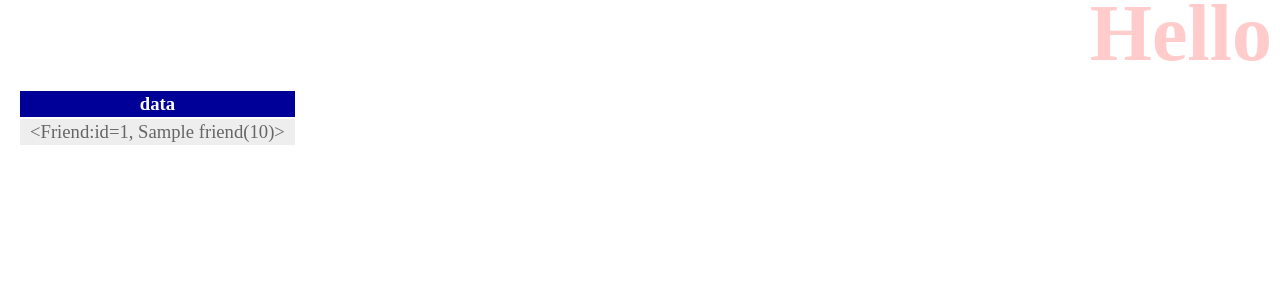
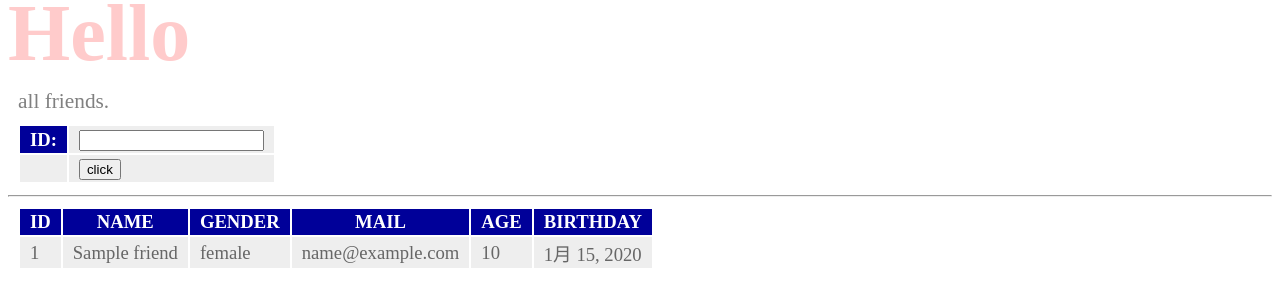
Before and after one commit to watanabe-atrasc/python, a Django app: page /hello/ in a window 1280 px wide. Shown: the top 307 px of the page. Run offline with Django 3.2, Linux system fonts and the light colour scheme; tables that the repository leaves empty hold one stand-in row (values such as "Sample post").

```diff
--- a/hello/forms.py
+++ b/hello/forms.py
@@ -1,7 +1,4 @@
 from django import forms
-from.models import Friend
 
-class FriendForm(forms.ModelForm):
-    class Meta:
-        model = Friend
-        fields = ['name','mail','gender','age','birthday']
+class HelloForm(forms.Form):
+    id = forms.IntegerField(label='ID')
--- a/hello/static/hello/css/style.css
+++ b/hello/static/hello/css/style.css
@@ -8,7 +8,7 @@ h1 {
     font-size:60pt;
     margin-top:-20px;
     margin-bottom:0px;
-    text-align:right;
+    text-align:left;
 }
 p {
     margin:10px;
--- a/hello/templates/hello/index.html
+++ b/hello/templates/hello/index.html
@@ -9,13 +9,33 @@
 </head>
 <body>
     <h1>{{title}}</h1>
+    <p>{{message|safe}}</p>
+    <table>
+    <form action="{% url 'index' %}" method="post">
+        {% csrf_token %}
+        {{ form.as_table }}
+        <tr><td></td><td><input type="submit" value="click"></td></tr>
+    </form>
+    </table>
+    <hr>
     <table>
         <tr>
-            <th>data</th>
+            <th>ID</th>
+            <th>NAME</th>
+            <th>GENDER</th>
+            <th>MAIL</th>
+            <th>AGE</th>
+            <th>BIRTHDAY</th>
         </tr>
     {% for item in data %}
         <tr>
-            <td>{{item}}</td>
+            <td>{{item.id}}</td>
+            <td>{{item.name}}</td>
+            <td>{% if item.gender == False %}male{% endif %}
+                {% if item.gender == True %}female{% endif %}</td>
+            <td>{{item.mail}}</td>
+            <td>{{item.age}}</td>
+            <td>{{item.birthday}}</td>
         <tr>
     {% endfor %}
     </table>
--- a/hello/urls.py
+++ b/hello/urls.py
@@ -3,5 +3,4 @@ from . import views
 
 urlpatterns = [
     path('', views.index, name='index'),
-    path('create', views.create, name='create'),
 ]
--- a/hello/views.py
+++ b/hello/views.py
@@ -1,26 +1,20 @@
 from django.shortcuts import render
 from django.http import HttpResponse
-from django.shortcuts import redirect
 from .models import Friend
-from .forms import FriendForm
+from .forms import HelloForm
 
 def index(request):
-    data = Friend.objects.all()
     params = {
             'title': 'Hello',
-            'data': data,
+            'message': 'all friends.',
+            'form':HelloForm(),
+            'data': [],
         }
+    if (request.method == 'POST'):
+        num=request.POST['id']
+        item = Friend.objects.get(id=num)
+        params['data'] = [item]
+        params['form'] = HelloForm(request.POST)
+    else:
+        params['data'] = Friend.objects.all()
     return render(request, 'hello/index.html', params)
-
-# create model
-def create(request):
-    if (request.method == 'POST'):
-        obj = Friend()
-        friend = FriendForm(request.POST, instance=obj)
-        friend.save()
-        return redirect(to='/hello')
-    params = {
-        'title': 'Hello',
-        'form': FriendForm(),
-    }
-    return render(request, 'hello/create.html', params)
```
Also changed, not shown: hello/templates/hello/find.html (added, +36 -0 lines).
